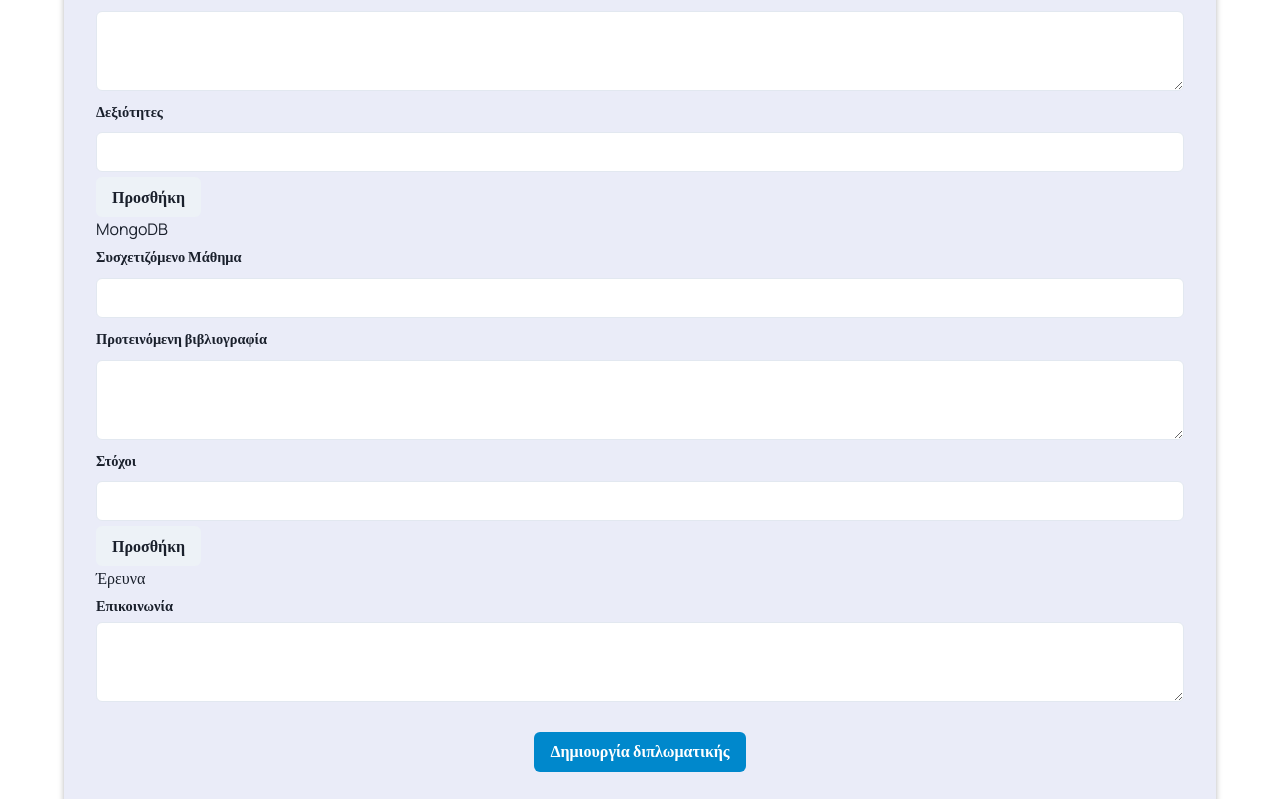
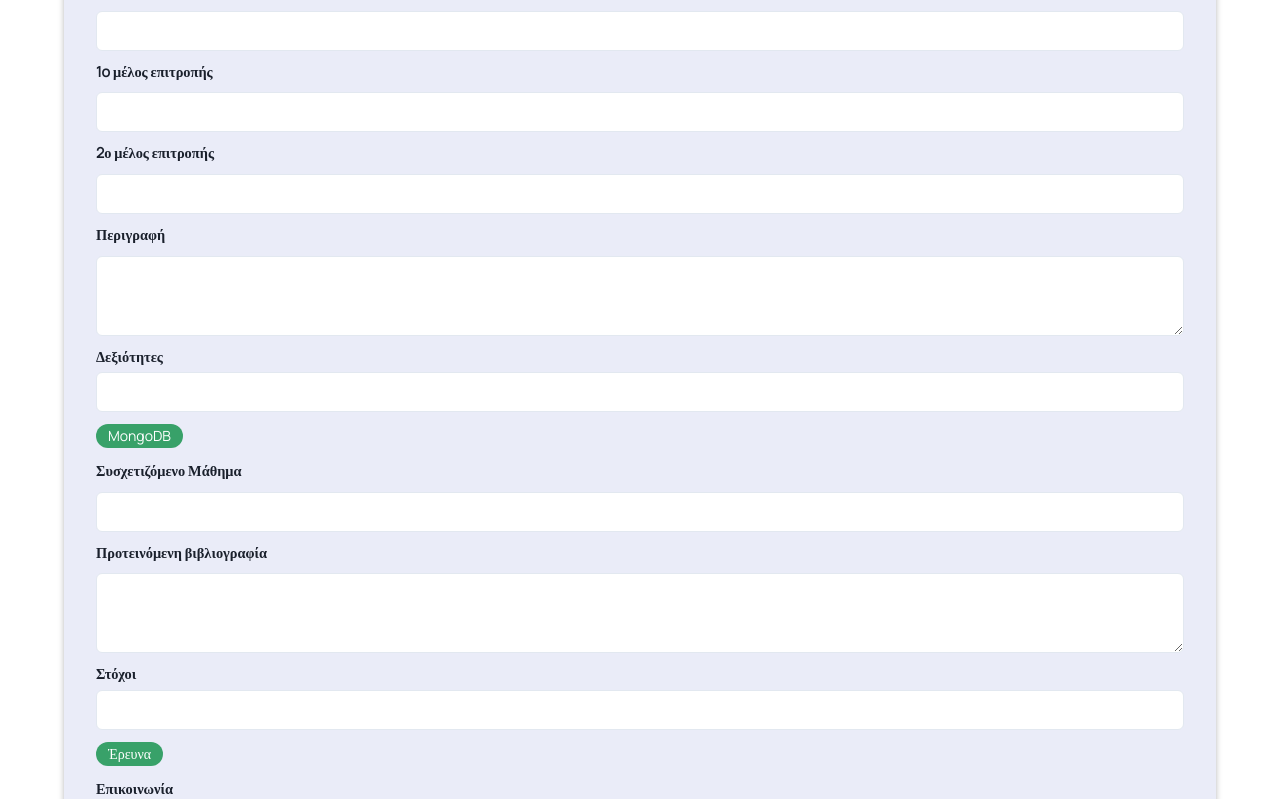
Before and after one commit to ktrip96/NTUA_thesis, a Next.js app in the folder theseus/: page /teacher/NewProject in a window 1280 px wide. Shown: the part 301-1100 px from the top of the page. Built offline with nearby package versions, Linux system fonts and the light colour scheme.

Commit message:
Καινουργια Διπλωματικη Functionality

```diff
--- a/theseus/pages/components/ProjectList.js
+++ b/theseus/pages/components/ProjectList.js
@@ -56,7 +56,7 @@ function ProjectList({ DEVELOPING_DATA, category }) {
         }}
       />
       {category === 'teacher' && (
-        <Link href={'teacher/NewProject'} passHref={true}>
+        <Link href={'/teacher/NewProject'} passHref={true}>
           <div style={{ display: 'flex', justifyContent: 'center' }}>
             <Button colorScheme={'telegram'} className={styles.button}>
               Δημιουργία διπλωματικής
--- a/theseus/pages/student/index.module.css
+++ b/theseus/pages/student/index.module.css
@@ -22,7 +22,7 @@
 
 .menu {
   margin-top: 15px;
-  padding-right: 1.4rem;
-  padding-left: 1.4rem;
+  padding-right: 20px;
+  padding-left: 20px;
   /* border: 2px solid yellow; */
 }
--- a/theseus/pages/teacher/NewProject.js
+++ b/theseus/pages/teacher/NewProject.js
@@ -1,11 +1,31 @@
 import Header from '../components/Header'
 import styles from './NewProject.module.css'
-import { Button, Input, Textarea } from '@chakra-ui/react'
+import { Button, Input, Textarea, Box, Tag, TagLabel } from '@chakra-ui/react'
 import { useState } from 'react'
 
 function NewProject() {
   const [skills, setSkills] = useState(['MongoDB'])
   const [goals, setGoals] = useState(['Έρευνα'])
+
+  const [skillValue, setSkillValue] = useState('')
+  const [skillsArray, setSkillsArray] = useState(['MongoDB'])
+
+  const [goalValue, setGoalValue] = useState('')
+  const [goalArray, setGoalArray] = useState(['Έρευνα'])
+
+  function handleForm(e) {
+    e.preventDefault()
+    const newArray = [...skillsArray, skillValue]
+    setSkillsArray(newArray)
+    setSkillValue('')
+  }
+
+  function handleGoalsForm(e) {
+    e.preventDefault()
+    const newArray = [...goalArray, goalValue]
+    setGoalArray(newArray)
+    setGoalValue('')
+  }
 
   return (
     <div className={styles.main_ctn}>
@@ -14,24 +34,87 @@ function NewProject() {
       <div className={styles.box_ctn}>
         <h2 className={styles.subtitle}>Τίτλος</h2>
         <Input bg='white' className={styles.input} />
+        <h2 className={styles.subtitle}>Επιβλέπων</h2>
+        <Input bg='white' className={styles.input} />
+        <h2 className={styles.subtitle}>1o μέλος επιτροπής</h2>
+        <Input bg='white' className={styles.input} />
+        <h2 className={styles.subtitle}>2ο μέλος επιτροπής</h2>
+        <Input bg='white' className={styles.input} />
         <h2 className={styles.subtitle}>Περιγραφή</h2>
         <Textarea bg='white' className={styles.textarea} />
         <h2 className={styles.subtitle}>Δεξιότητες</h2>
-        <Input bg='white' className={styles.input} />
-        <Button>Προσθήκη</Button>
-        {skills.map((i) => (
-          <h1 key={i}>{i}</h1>
-        ))}
+
+        {/* Random Stuff Beneath */}
+
+        <form onSubmit={handleForm}>
+          <Input
+            type='text'
+            onChange={(e) => setSkillValue(e.target.value)}
+            value={skillValue}
+            bg='white'
+          />
+        </form>
+        <Box mb={3} style={{ display: 'flex', flexWrap: 'wrap' }}>
+          {skillsArray.map((i, j) => (
+            <div className={styles.tag} key={j}>
+              <Tag
+                borderRadius='full'
+                variant='solid'
+                colorScheme='green'
+                mr={3}
+                mt={3}
+                pr={3}
+                pl={3}
+                onClick={(e) =>
+                  setSkillsArray(
+                    skillsArray.filter((data) => data !== e.target.innerText)
+                  )
+                }
+              >
+                <TagLabel>{i}</TagLabel>
+              </Tag>
+            </div>
+          ))}
+        </Box>
+
+        {/* Random Stuff Above */}
         <h2 className={styles.subtitle}>Συσχετιζόμενο Μάθημα</h2>
         <Input bg='white' className={styles.input} />
         <h2 className={styles.subtitle}>Προτεινόμενη βιβλιογραφία</h2>
         <Textarea bg='white' className={styles.textarea} />
         <h2 className={styles.subtitle}>Στόχοι</h2>
-        <Input bg='white' className={styles.input} />
-        <Button>Προσθήκη</Button>
-        {goals.map((i) => (
-          <h1 key={i}>{i}</h1>
-        ))}
+
+        <form onSubmit={handleGoalsForm}>
+          <Input
+            type='text'
+            onChange={(e) => setGoalValue(e.target.value)}
+            value={goalValue}
+            bg='white'
+          />
+        </form>
+        <Box mb={3} style={{ display: 'flex', flexWrap: 'wrap' }}>
+          {goalArray.map((i, j) => (
+            <div className={styles.tag} key={j}>
+              <Tag
+                borderRadius='full'
+                variant='solid'
+                colorScheme='green'
+                mr={3}
+                mt={3}
+                pr={3}
+                pl={3}
+                key={j}
+                onClick={(e) =>
+                  setGoalArray(
+                    goalArray.filter((data) => data !== e.target.innerText)
+                  )
+                }
+              >
+                <TagLabel>{i}</TagLabel>
+              </Tag>
+            </div>
+          ))}
+        </Box>
         <h2 className={styles.subtitle}>Επικοινωνία</h2>
         <Textarea bg='white' />
         <div style={{ display: 'flex', justifyContent: 'center' }}>
--- a/theseus/pages/teacher/NewProject.module.css
+++ b/theseus/pages/teacher/NewProject.module.css
@@ -7,6 +7,7 @@
     text-align: center;
     margin-top:30px;
     font-size:1.1rem;
+    font-weight: bold;
 }
 
 .subtitle{
@@ -37,6 +38,16 @@
     transform: scale(1.05);
   }
 
+  .tag{
+    transition: transform 0.35s ease-in-out;
+
+  }
+  .tag  :hover {
+    cursor: pointer;
+    transform: scale(1.05);
+    transition: transform 0.1s;
+  }
+
 
 
 .box_ctn {
@@ -47,7 +58,6 @@
     border-radius: 10px;
     margin-top: 30px;
     background-color: #eaecf8;
-
     -webkit-box-shadow: 0px 5px 8px -3px rgba(0, 0, 0, 0.6);
     box-shadow: 0px 5px 8px -3px rgba(0, 0, 0, 0.6);
   }
```
Also changed, not shown: theseus/pages/teacher/index.module.css (+2 -5 lines).
